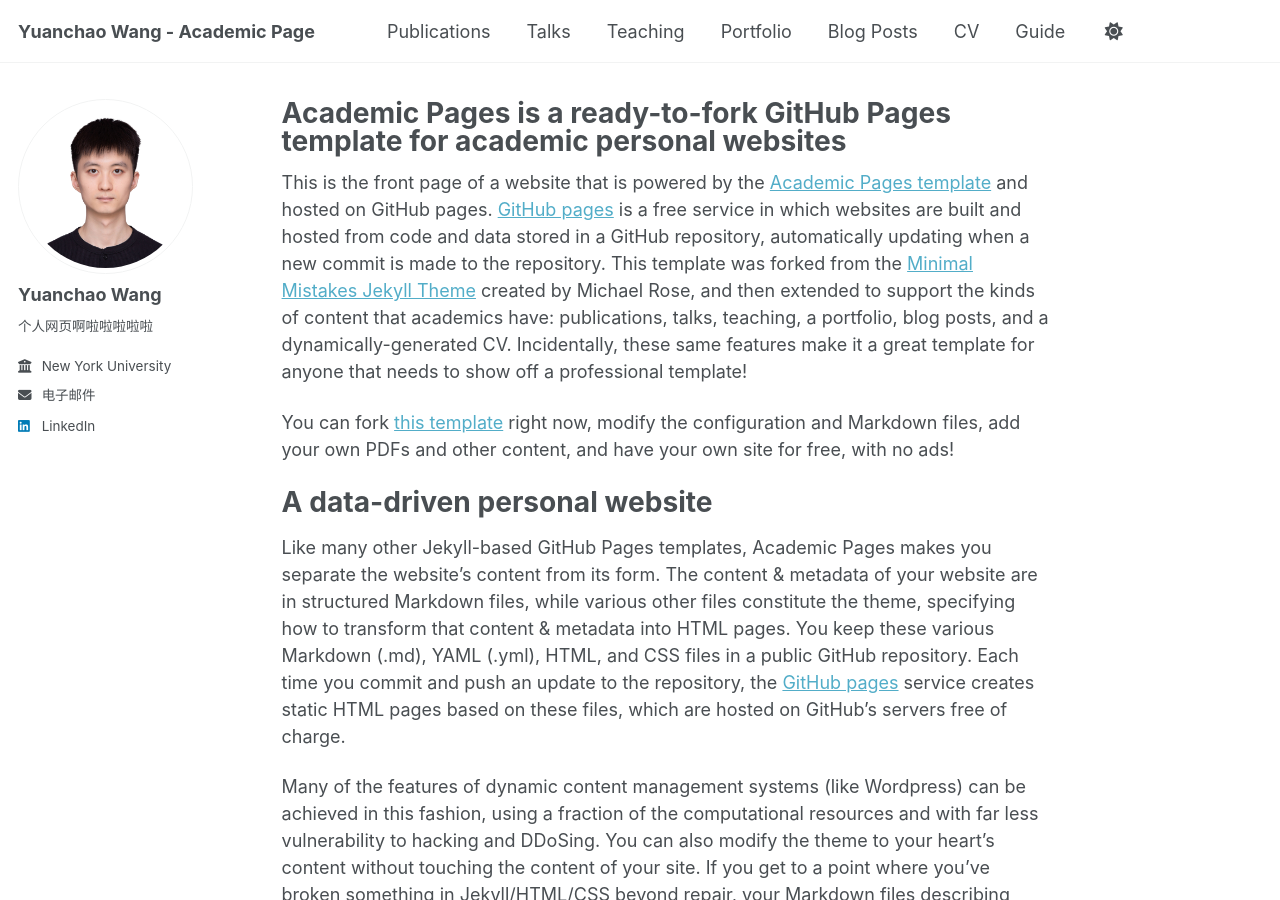
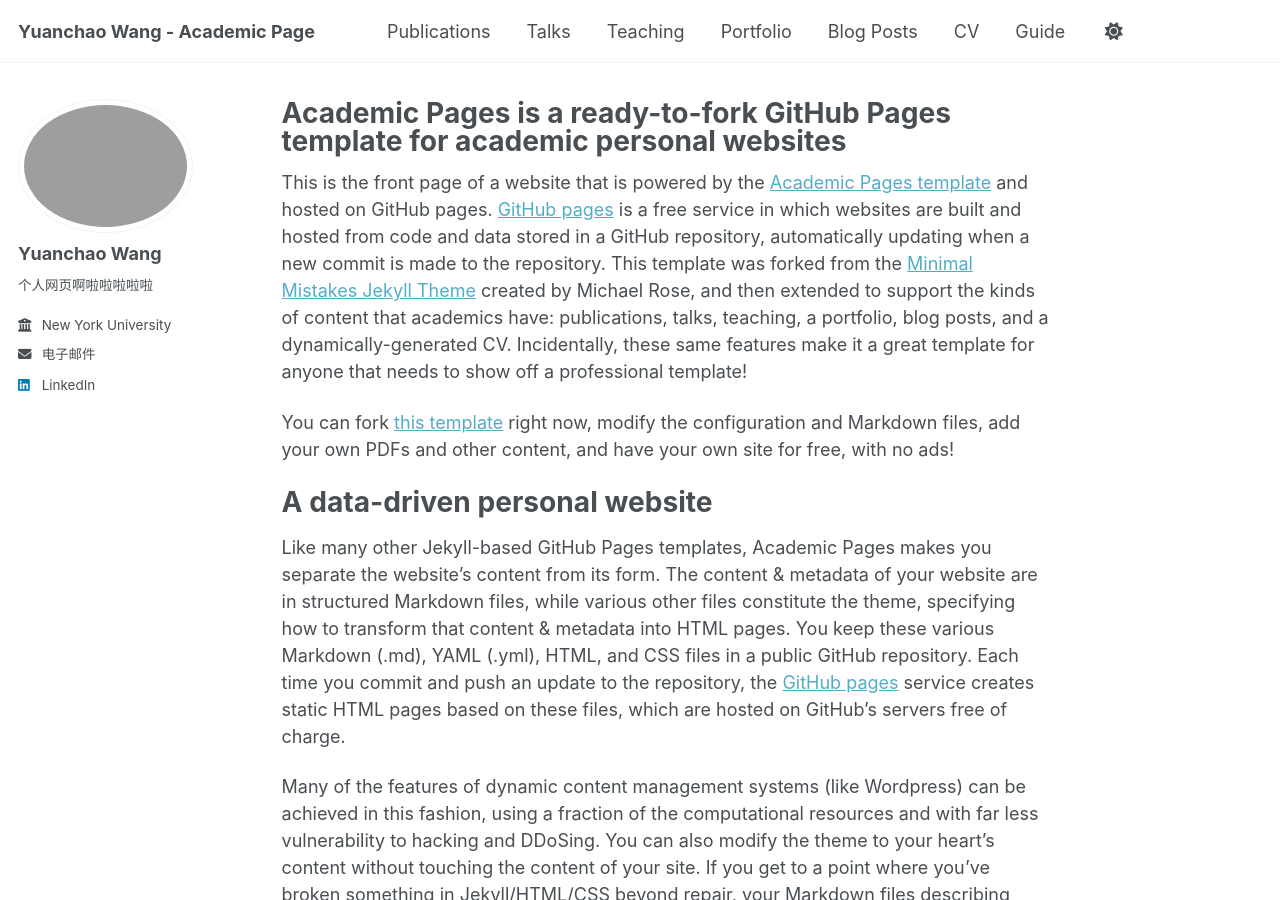
Before and after one commit to JohnnyWyc/JohnnyWyc.github.io, a Jekyll site: the page built from _pages/about.md, in a window 1280 px wide and 900 px high. Built offline with Jekyll 4.4.1, drawn with Linux system fonts in a browser that asks for light colours; a script bundle is joined from its source files by our own code; library files that are not in the unit come from our copies.

Commit message:
Update _config.yml

```diff
--- a/_config.yml
+++ b/_config.yml
@@ -21,7 +21,7 @@
 #               Additional customization can be done by editing /_includes/author-profile.html
 author:
   # Biographic information
-  avatar           : "wycVISA.jpg"
+  avatar           : "github.jpg"
   name             : "Yuanchao Wang"
   pronouns         : # example: "she/her"
   bio              : "个人网页啊啦啦啦啦啦"
```
